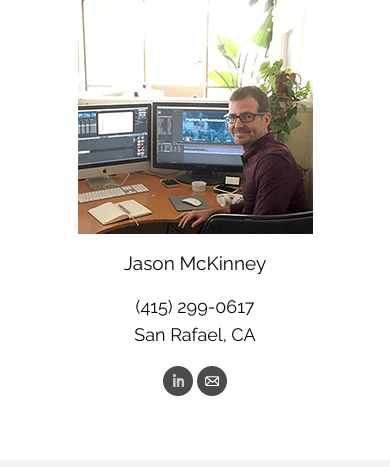
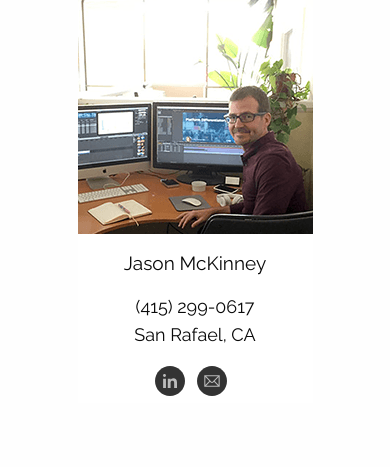
Before and after one commit to jasonmckinney66/jason, a PHP site: page / in a window 390 px wide. Shown: the part 2717-3184 px from the top of the page. Before the commit the page ends 3113 px from the top, so only its background shows below. Run offline with PHP 8.4, Linux system fonts and the light colour scheme.

Commit message:
Jason social icons

```diff
--- a/css/app.scss
+++ b/css/app.scss
@@ -195,7 +195,37 @@ p {
     padding: 1em 1em 2em 2em;
     border-radius: 6px;
 }
-
+.connect {
+    svg {
+        width: 30px;
+        fill-rule:evenodd;
+        clip-rule:evenodd;
+        float: left;
+        margin-right: .5em;
+    }
+    svg path#background {
+        fill: #333333;
+    }
+    svg path#icon {
+        fill: #bbb;
+    }
+}
+.connect svg#linkedin:hover {
+    path#background {
+        fill:#346DA6;
+    }
+    path#icon {
+        fill:#ffffff;
+    }
+}
+.connect svg#email:hover {
+    path#background {
+        fill: #d53838;
+    }
+    path#icon {
+        fill:#ffffff;
+    }
+}
 .cell img:hover {
     filter: none;
     opacity: 1;
@@ -297,6 +327,9 @@ a:focus, a:hover {
     padding: 0;
     margin: 0;
     }
+    .connect svg {
+        float: none;
+    }
 }
 @media screen and (min-width: 40em) and (max-width: 63.9375em) {
     section#section1 .text-block {
--- a/index.html
+++ b/index.html
@@ -6,6 +6,10 @@
     <meta name="viewport" content="width=device-width, initial-scale=1.0">
     <title>Jason McKinney</title>
     <link rel="stylesheet" href="css/app.min.css">
+    <link rel="apple-touch-icon" sizes="180x180" href="img/favicon/apple-touch-icon.png">
+    <link rel="icon" type="image/png" sizes="32x32" href="img/favicon/favicon-32x32.png">
+    <link rel="icon" type="image/png" sizes="16x16" href="img/favicon/favicon-16x16.png">
+    <link rel="manifest" href="img/favicon/site.webmanifest">
   </head>
   <body id="top">
     <header>
@@ -277,8 +281,28 @@
                     <div class="contact-info text-left center-for-small">
                       <p>(415) 299-0617<br>
                       San Rafael, CA</p>
-                      <a href="https://linkedin.com/in/jasonpmckinney" target="_blank"><img src="img/linkedin.png" width="30"></a>
-                      <a href="mailto:j@jasonmckinney.com"><img src="img/email.png" width="30"></a>
+                      <div class="connect">
+                        <a href="https://linkedin.com/in/jasonpmckinney" target="_blank">
+                        <?xml version="1.0" encoding="utf-8"?>
+                        <svg version="1.1" id="linkedin" xmlns="http://www.w3.org/2000/svg" xmlns:xlink="http://www.w3.org/1999/xlink" x="0px" y="0px"
+                          viewBox="0 0 60 60" style="enable-background:new 0 0 60 60;" xml:space="preserve">
+                        <path id="background" class="st0" d="M30,60c16.6,0,30-13.4,30-30S46.6,0,30,0S0,13.4,0,30S13.4,60,30,60z"/>
+                        <path id="icon" class="st1" d="M21.9,43.8V25.5h-5.7v18.3H21.9z M21.9,19c0-1.6-1.1-2.9-2.9-2.9c-1.8,0-2.9,1.2-2.9,2.9
+                          c0,1.6,1.1,2.9,2.9,2.9h0C20.8,21.9,21.9,20.7,21.9,19z M31.2,43.8V33.4c0-0.6,0-1.1,0.2-1.5c0.4-1.1,1.5-2.3,3.2-2.3
+                          c2.2,0,3.7,1.3,3.7,3.8v10.4h5.7V33.1c0-5.7-3.1-8.4-7.1-8.4c-3.3,0-4.8,1.9-5.6,3.1l0-2.4h-5.7c0.1,1.8,0,18.4,0,18.4H31.2z"/>
+                        </svg>
+                        </a>
+                        <a href="mailto:j@jasonmckinney.com">
+                          <?xml version="1.0" encoding="utf-8"?>
+                          <svg version="1.1" id="email" xmlns="http://www.w3.org/2000/svg" xmlns:xlink="http://www.w3.org/1999/xlink" x="0px" y="0px"
+                            viewBox="0 0 60 60" style="enable-background:new 0 0 60 60;" xml:space="preserve">
+                          <path id="background" class="st0" d="M30,60c16.6,0,30-13.4,30-30S46.6,0,30,0S0,13.4,0,30S13.4,60,30,60z"/>
+                          <path id="icon" class="st1" d="M14.6,18.4v23.2h30.8V18.4H14.6z M31,31.5c-0.2,0.2-0.6,0.4-1,0.4c-0.4,0-0.7-0.1-1-0.4L18.3,20.5h23.6L31,31.5
+                            z M24.5,30l-7.8,7.9V22.1L24.5,30z M26,31.5l1.5,1.5c0.6,0.6,1.5,1,2.5,1c1,0,1.9-0.4,2.5-1l1.5-1.5l7.7,7.9H18.3L26,31.5z M35.5,30
+                            l7.7-7.8v15.7L35.5,30z"/>
+                          </svg>
+                        </a>
+                      </div>
                     </div>
                   </div>
                 </div>
```
Also changed, not shown: css/app.min.css, img/jason-aiga.png, img/jason-aiga@0.5x.png (deleted), img/jason-aiga@2x.png, 1 other file.
